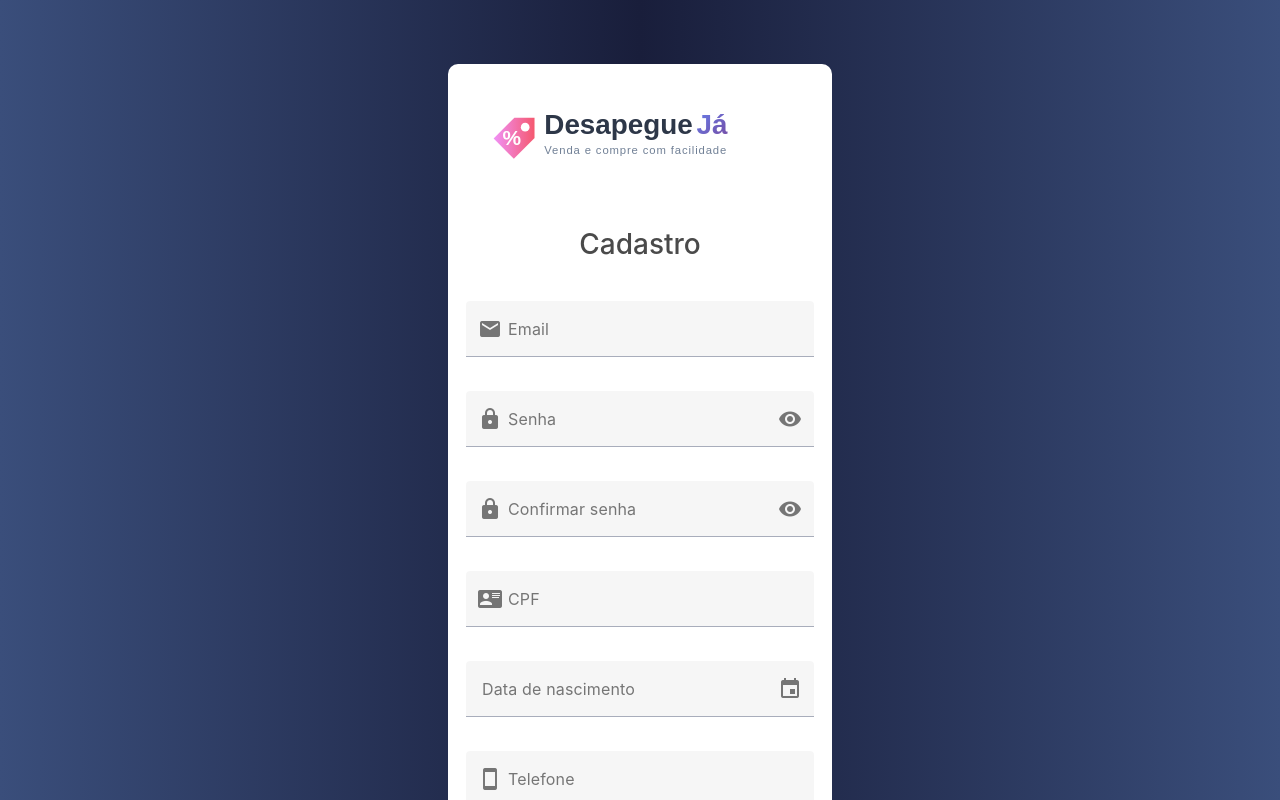
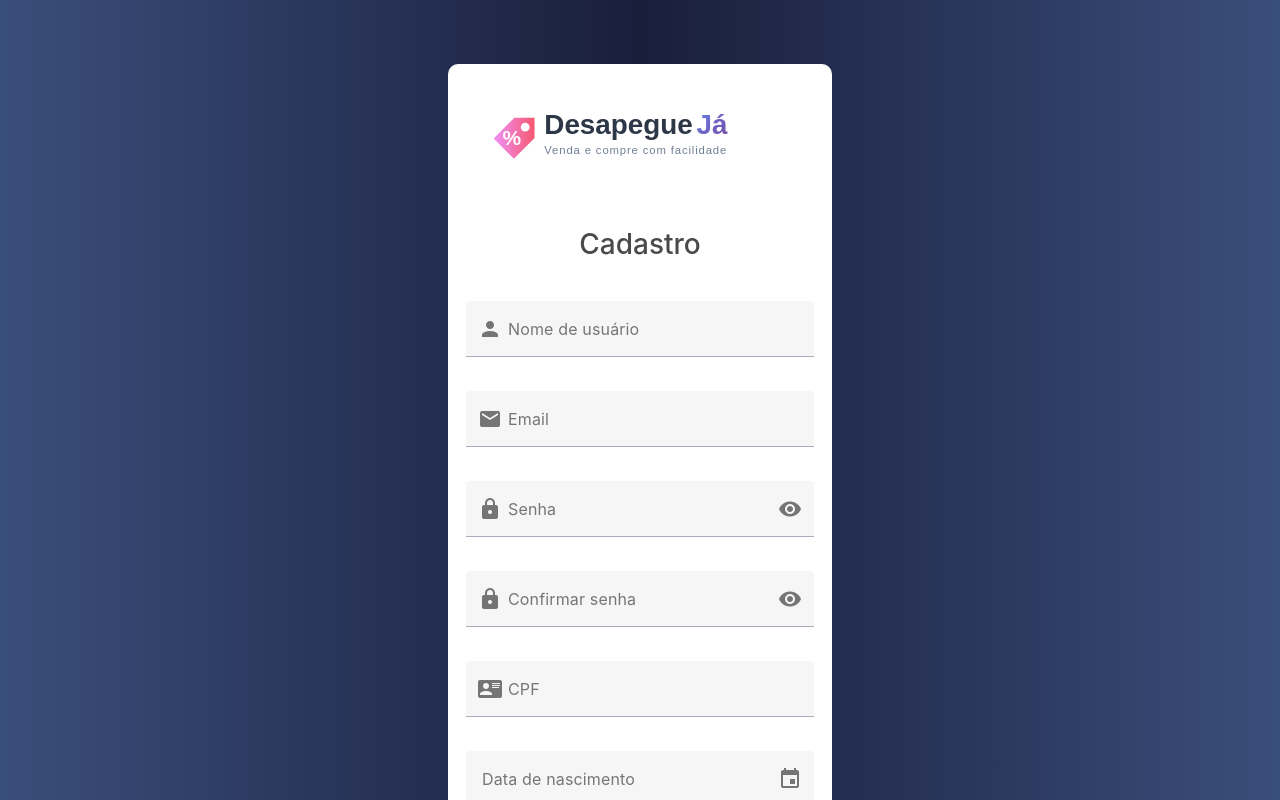
Before and after one commit to RicardoFM1/FrontendVue-DesapegueJa, a Vue app: page /cadastro in a window 1280 px wide. Shown: the top 800 px of the page. Built offline with nearby package versions, Linux system fonts and the light colour scheme; the HTML template or start-up script is replaced by a standard one.

Commit message:
cadastro de usuarios agora com nome

```diff
--- a/src/pages/cadastro/cadastro.vue
+++ b/src/pages/cadastro/cadastro.vue
@@ -29,6 +29,14 @@
           </div>
 
           <h1 class="tituloCadastro">Cadastro</h1>
+          <v-text-field
+            label="Nome de usuário"
+            prepend-inner-icon="mdi-account"
+            v-model="usuario.Nome"
+            type="text"
+            base-color="#293559"
+
+          ></v-text-field>
           <v-text-field
             label="Email"
             prepend-inner-icon="mdi-email"
@@ -136,6 +144,7 @@ import { useMask } from "../../utility/masks/mask";
 const router = useRouter();
 
 const usuario = ref({
+  Nome: "",
   email: "",
   senha: "",
   confirmSenha: "",
@@ -226,6 +235,7 @@ const telefoneFormatado = usuario.value.Telefone.replace(/\D/g, "");
   console.log(telefoneFormatado, "formatTelefone")
   try {
     const body = {
+      nome: usuario.value.Nome,
       email: usuario.value.email,
       senha: usuario.value.senha,
       cpf: cpfFormatado,
```
